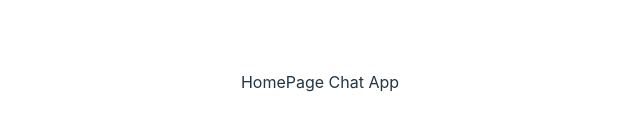
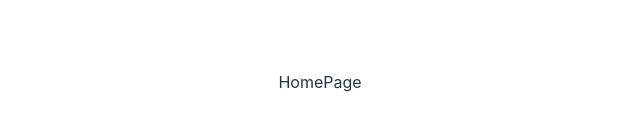
Before and after one commit to andiragil/NgobrolZone_FE, a React (Vite) app: page / in a window 1280 px wide. Shown: the part 318-448 px from the top of the page, without its empty margins (320-960 px from the left). Built offline with nearby package versions, Linux system fonts and the light colour scheme.

Commit message:
add export default on homepage

```diff
--- a/src/App.jsx
+++ b/src/App.jsx
@@ -1,6 +1,6 @@
 import "./App.css";
 import { createBrowserRouter, RouterProvider } from "react-router-dom";
-import { HomePage } from "./pages/HomePage";
+import HomePage from "./pages/HomePage";
 
 const router = createBrowserRouter([
     {
--- a/src/pages/HomePage.jsx
+++ b/src/pages/HomePage.jsx
@@ -1,5 +1,7 @@
 import React from "react";
 
-export const HomePage = () => {
-    return <div>HomePage Chat App</div>;
-};
+function HomePage() {
+    return <div>HomePage</div>;
+}
+
+export default HomePage;
```
